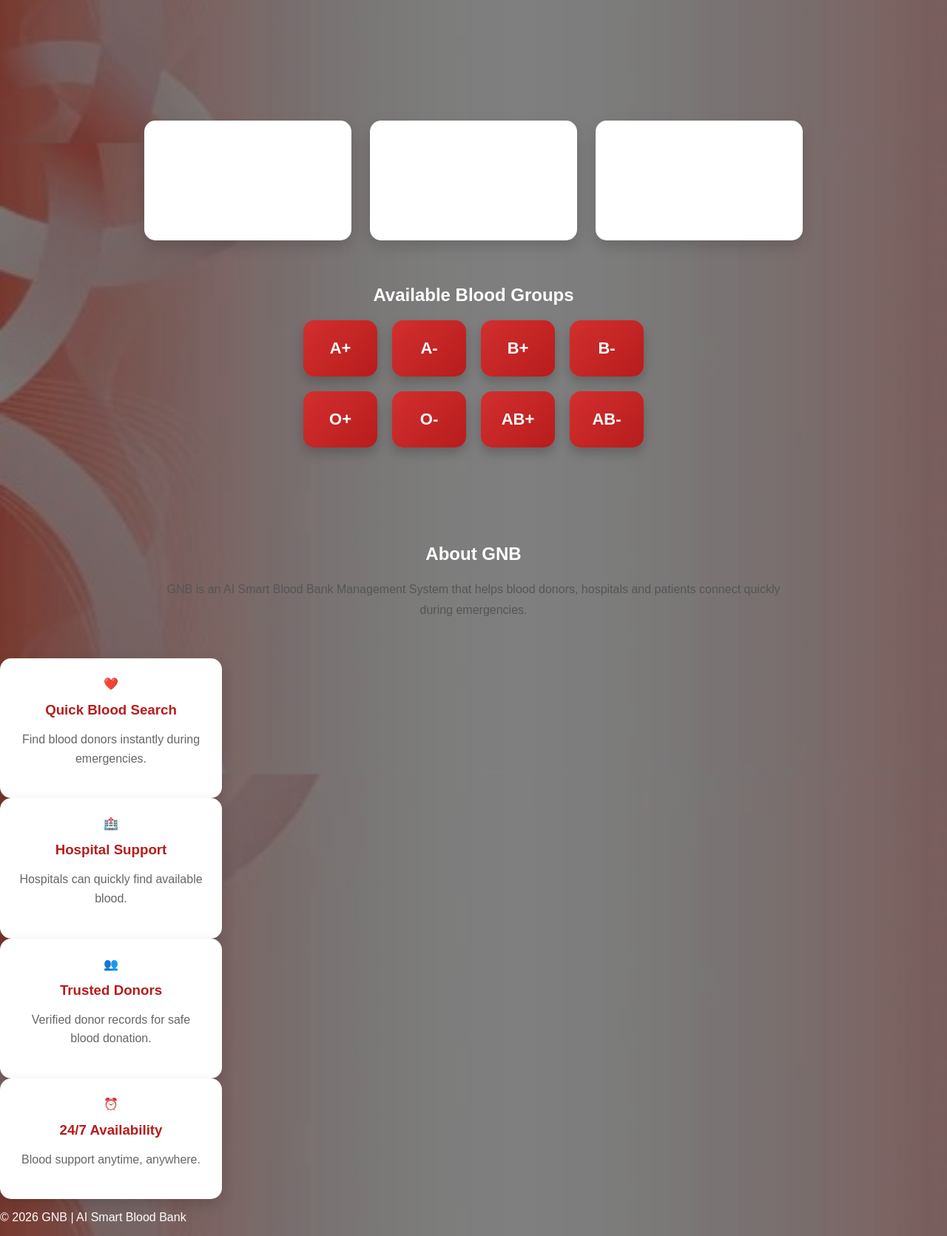
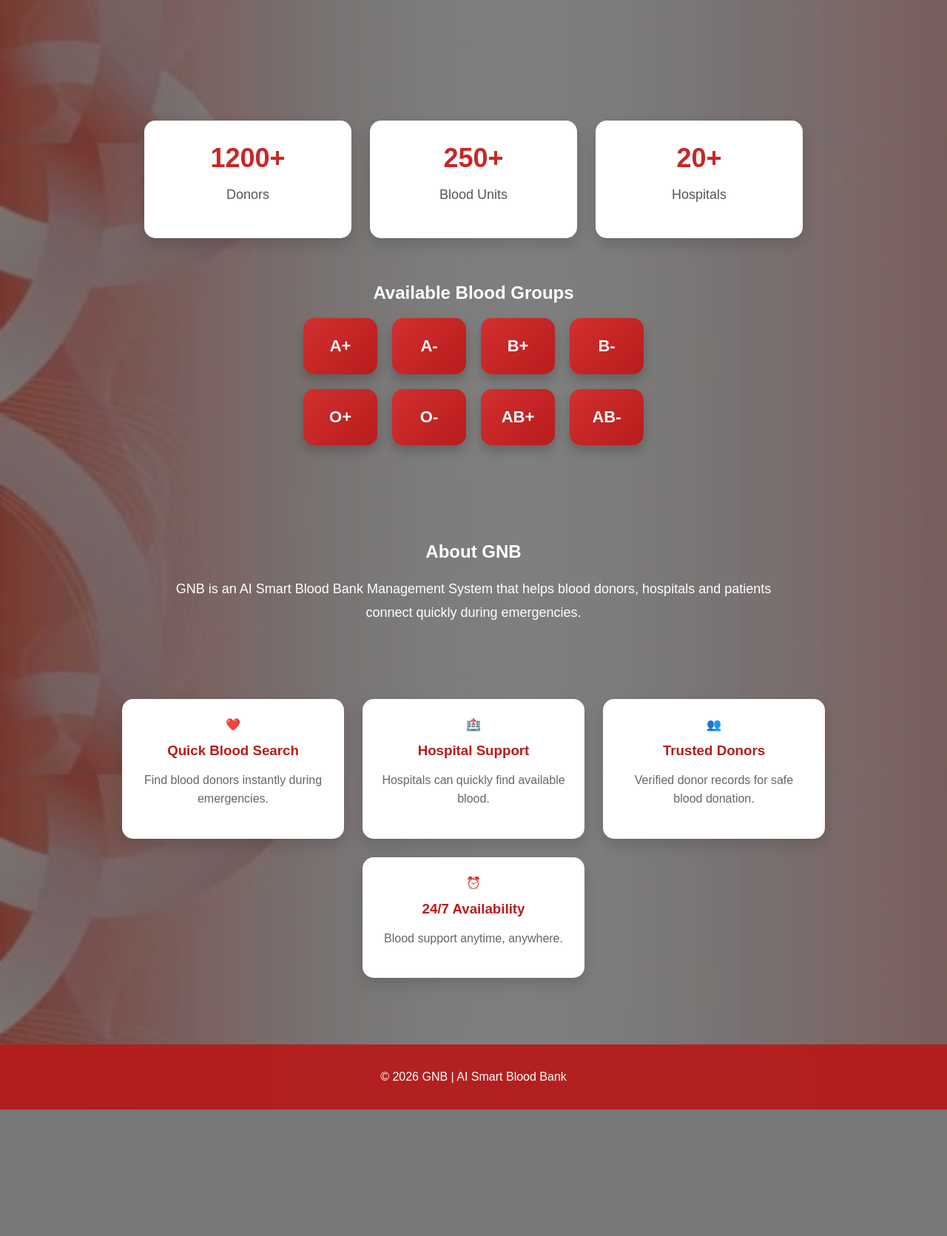
Before and after one commit to nivyasrinivya10-dotcom/GNB-AI-Smart-Blood-Bank, a Flask app: page / in a window 1280 px wide. Shown: the part 660-2331 px from the top of the page at 74% size. After the commit the page ends 2160 px from the top, so only its background shows below. Run offline with Flask 3, Linux system fonts and the light colour scheme.

Commit message:
Fixed homepage CSS

```diff
--- a/backend/backend/static/css/style.css
+++ b/backend/backend/static/css/style.css
@@ -80,6 +80,22 @@ nav ul li a:hover{
     margin-bottom:30px;
 }
 
+footer{
+    background:rgba(183,28,28,0.95);
+    color:white;
+    text-align:center;
+    padding:30px 20px;
+    margin-top:40px;
+}
+
+footer h3{
+    margin-bottom:10px;
+}
+
+footer p{
+    margin:5px 0;
+}
+
 button{
     background:#e53935;
     color:white;
@@ -112,6 +128,18 @@ button:hover{
     box-shadow:0 8px 20px rgba(0,0,0,0.15);
     text-align:center;
     transition:0.3s ease;
+    color:#333
+}
+
+.card h2{
+    color:#c62828;
+    font-size:36px;
+    margin:0;
+}
+
+.card p{
+    color:#555;
+    font-size:18px;
 }
 
 .card:hover{
@@ -156,16 +184,10 @@ button:hover{
 .about p{
     width:70%;
     margin:auto;
-    color:#555;
+    color:white;
     line-height:1.8;
+    font-size:18px;
 }
-
-<footer>
-    <h3>🩸 GNB - AI Smart Blood Bank</h3>
-    <p>Saving Lives Through Technology</p>
-    <p>📧 support@gnb.com | 📞 +91 9876543210</p>
-    <p>© 2026 GNB. All Rights Reserved.</p>
-</footer>
 
 .features{
     display:flex;
```
